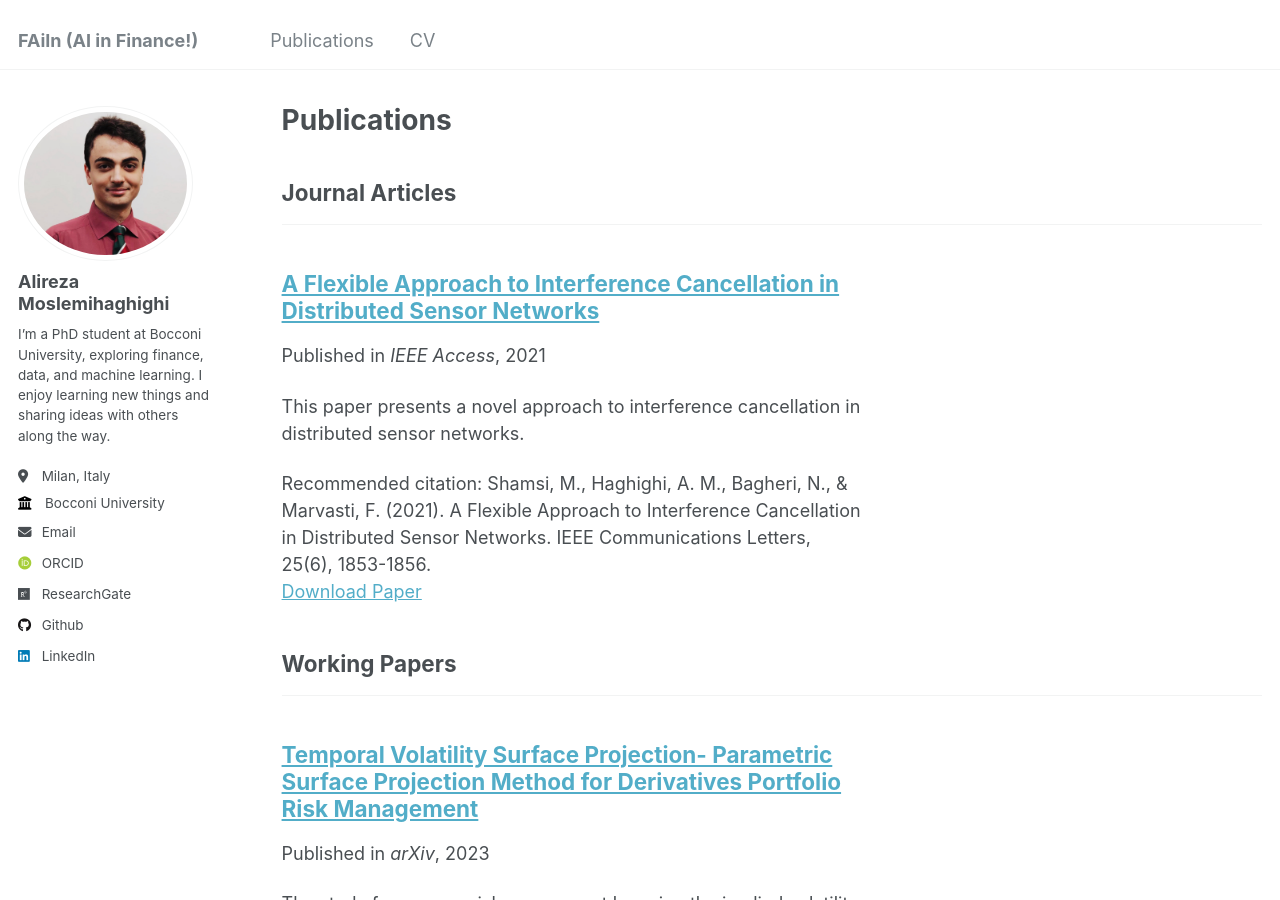
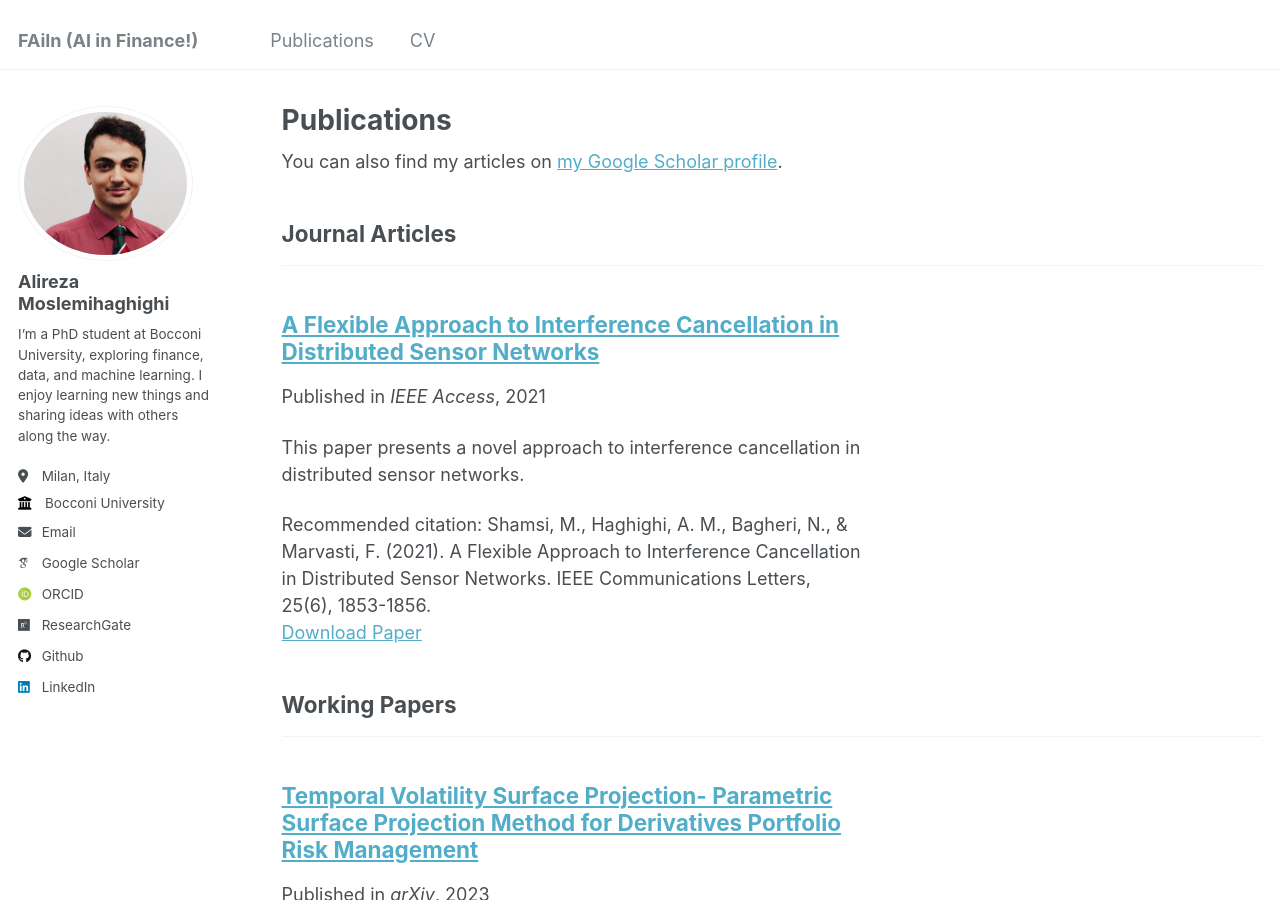
Before and after one commit to AAstroA/AAstroA.github.io, a Jekyll site: the page built from _pages/publications.html, in a window 1280 px wide and 900 px high. Built offline with Jekyll 4.4.1, drawn with Linux system fonts in a browser that asks for light colours; some web fonts are replaced; part of the change alters nothing that is shown.

Commit message:
Update _config.yml

```diff
--- a/_config.yml
+++ b/_config.yml
@@ -32,7 +32,7 @@ author:
 
   # Academic websites
   arxiv            : # URL - Update with the correct link to your profile
-  googlescholar    : # URL
+  googlescholar    : "https://scholar.google.com/citations?hl=it&user=5sVRTTgAAAAJ"
   impactstory      : # URL
   orcid            : "https://orcid.org/0000-0002-2305-6125"
   semantic         : # URL
```
